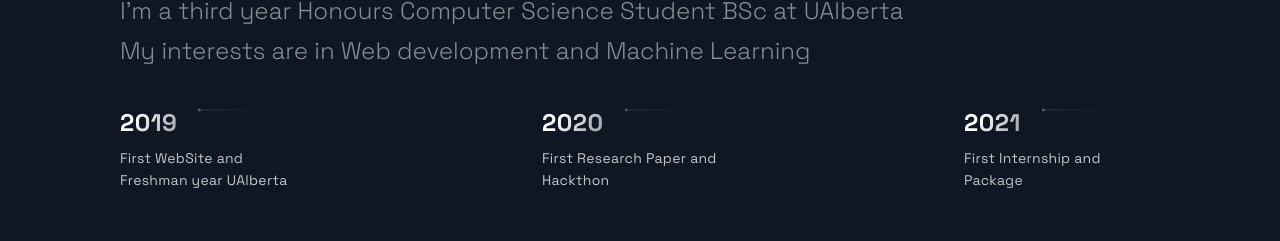
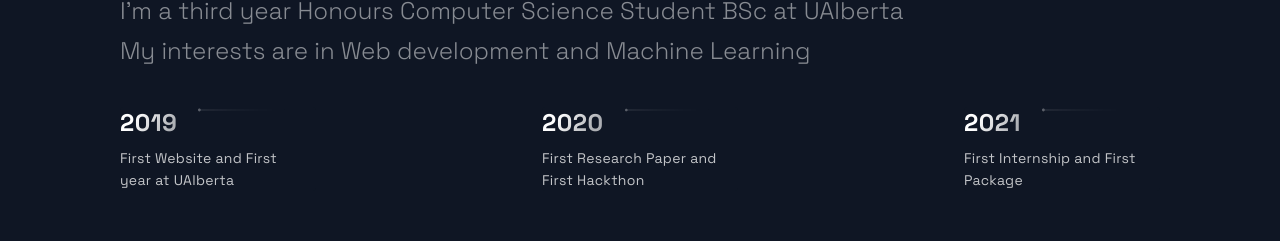
Before and after one commit to TanyaradzwaGozhora/web_portfolio, a Next.js app: page / in a window 1280 px wide. Shown: the part 3032-3273 px from the top of the page. Built offline with nearby package versions, Linux system fonts and the light colour scheme.

Commit message:
Update constants.js

```diff
--- a/src/constants/constants.js
+++ b/src/constants/constants.js
@@ -30,7 +30,7 @@ export const projects = [
 ];
 
 export const TimeLineData = [
-  { year: 2019, text: 'First WebSite and Freshman year UAlberta', },
-  { year: 2020, text: 'First Research Paper and Hackthon', },
-  { year: 2021, text: 'First Internship and Package', },
+  { year: 2019, text: 'First Website and First year at UAlberta', },
+  { year: 2020, text: 'First Research Paper and First Hackthon', },
+  { year: 2021, text: 'First Internship and First Package', },
 ];
```
